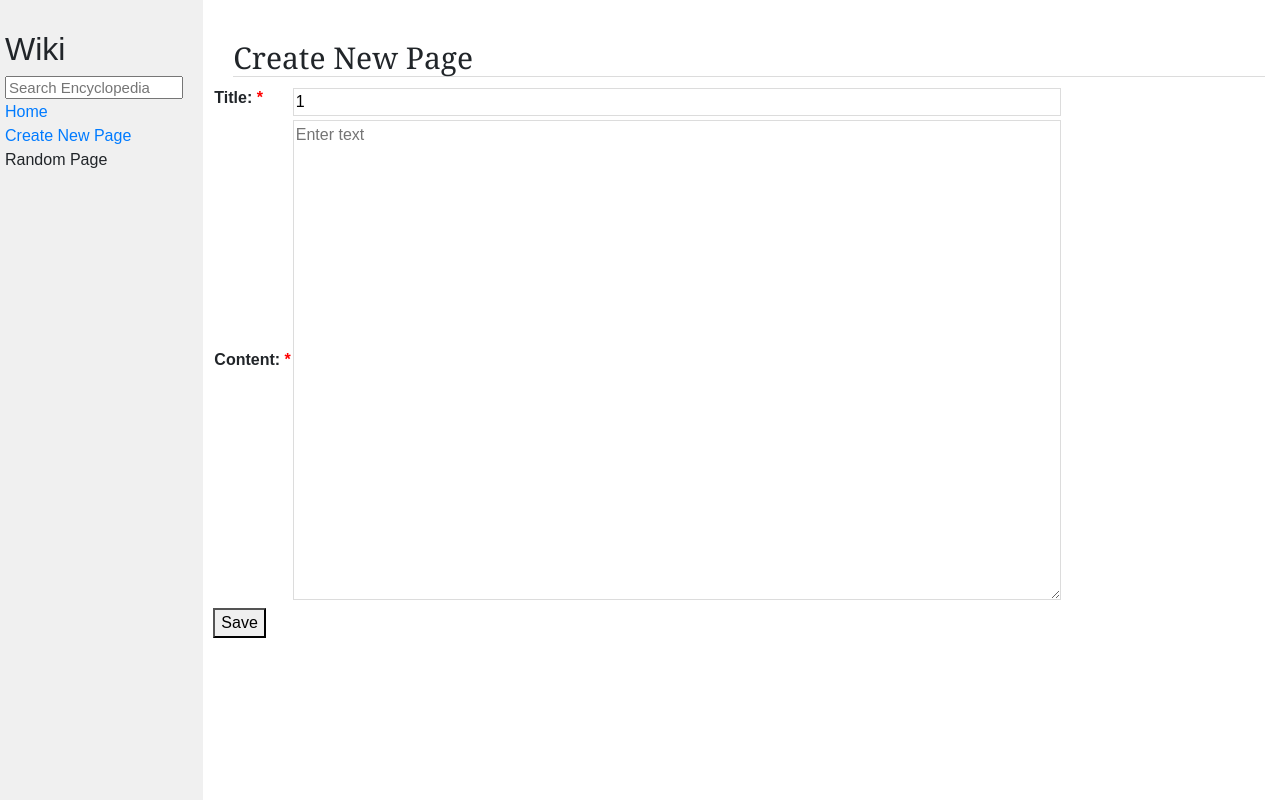
After one commit to oWahyudi/wiki, a Django app: page /edit/1 in a window 1280 px wide. The commit adds this page. Run offline with Django 3.2, Linux system fonts and the light colour scheme; some libraries are stand-ins or nearby versions.

Commit message:
Add NewPage and EditPage

```diff
--- /dev/null
+++ b/encyclopedia/forms.py
@@ -0,0 +1,35 @@
+from django import forms
+
+# Create your forms classes here.
+
+class ReadonlyTextInput(forms.TextInput):
+    def __init__(self, *args, **kwargs):
+        super(ReadonlyTextInput,self).__init__(*args,**kwargs)
+        self.attrs['readonly']=True
+
+
+class NewPageForm(forms.Form):
+    title_field = forms.CharField(
+        label="Title",
+        widget=forms.TextInput(attrs={'placeholder': 'Enter text','class':'textbox-medium'}),
+        required=True
+    )
+
+    content_field = forms.CharField(
+        label="Content",
+        widget=forms.Textarea(attrs={'placeholder': 'Enter text','class':'textarea-medium'}),
+        required=True
+    )
+
+class EditPageForm(forms.Form):
+    title_field = forms.CharField(
+        label="Title",
+        widget=forms.TextInput(attrs={'placeholder': 'Enter text','class':'textbox-medium', 'readonly':'readonly'}),
+        required=True
+    )
+
+    content_field = forms.CharField(
+        label="Content",
+        widget=forms.Textarea(attrs={'placeholder': 'Enter text','class':'textarea-medium'}),
+        required=True
+    )
--- /dev/null
+++ b/encyclopedia/static/encyclopedia/newpage.css
@@ -0,0 +1,22 @@
+label[for="id_content_field"]::after {
+    content: " *";
+    color: red;
+}
+
+label[for="id_title_field"]::after {
+    content: " *";
+    color: red;
+}
+
+
+.textbox-medium {
+    width: 60vw;
+    border:gainsboro solid 1px;
+}
+
+.textarea-medium {
+    width: 60vw;
+    height: 60vh;
+    border:gainsboro solid 1px;
+    height: 60vh;
+}
--- a/encyclopedia/static/encyclopedia/styles.css
+++ b/encyclopedia/static/encyclopedia/styles.css
@@ -86,10 +86,10 @@ body {
 }
 
 
-.main textarea {
+/* .main textarea {
     height: 90vh;
     width: 80%;
-}
+} */
 
 .main {
     padding: 10px;
--- a/encyclopedia/templates/encyclopedia/layout.html
+++ b/encyclopedia/templates/encyclopedia/layout.html
@@ -1,12 +1,12 @@
 {% load static %}
 
 <!DOCTYPE html>
-
 <html lang="en">
     <head>
         <title>{% block title %}{% endblock %}</title>
         <link rel="stylesheet" href="https://stackpath.bootstrapcdn.com/bootstrap/4.4.1/css/bootstrap.min.css" integrity="sha384-Vkoo8x4CGsO3+Hhxv8T/Q5PaXtkKtu6ug5TOeNV6gBiFeWPGFN9MuhOf23Q9Ifjh" crossorigin="anonymous">
         <link href="{% static 'encyclopedia/styles.css' %}" rel="stylesheet">
+        {% block pagelevelcss %}{% endblock%}
     </head>
     <body>
         <div class="row">
@@ -20,7 +20,7 @@
                     <a href="{% url 'encyclopedia:index' %}">Home</a>
                 </div>
                 <div>
-                    Create New Page
+                    <a href="{% url 'encyclopedia:create' %}">Create New Page</a>
                 </div>
                 <div>
                     Random Page
--- /dev/null
+++ b/encyclopedia/templates/encyclopedia/newpage.html
@@ -0,0 +1,17 @@
+{% extends "encyclopedia/layout.html" %}
+{% load static %}
+{% block title %}Encyclopedia{% endblock %}
+{% block pagelevelcss %}
+    <link href="{% static 'encyclopedia/newpage.css' %}" rel="stylesheet">
+{% endblock %}
+{% block body %}
+    <h1>Create New Page</h1>
+    <form method="post">
+       {% csrf_token %}
+       <table>{{ form }}</table>
+       <button type="submit">Save</button><br>
+       {% if error %}
+       <div class="error-message">{{ errormessage }}</div>
+       {% endif %}
+    </form>
+{% endblock %}
--- a/encyclopedia/templates/encyclopedia/title.html
+++ b/encyclopedia/templates/encyclopedia/title.html
@@ -13,6 +13,7 @@
         </div>
     {% else %}
         {{ content }}
+        <a href="{% url 'encyclopedia:edit' title=title %}" class="editpage">Edit Page</a>
     {% endif %}
 {% endautoescape %}
 {% endblock %}
--- a/encyclopedia/urls.py
+++ b/encyclopedia/urls.py
@@ -6,5 +6,8 @@ app_name="encyclopedia"
 urlpatterns = [
     path("", views.index, name="index"),
     path("wiki/<str:title>", views.title, name="title"),
-    path("search", views.search, name="search")
+    path("search", views.search, name="search"),
+    path("create", views.create, name="create"),
+    path("edit/<str:title>", views.edit, name="edit"),
+
 ]
--- a/encyclopedia/views.py
+++ b/encyclopedia/views.py
@@ -5,7 +5,7 @@ from django.shortcuts import render
 from django.http import HttpRequest,HttpResponseRedirect
 from django.urls import reverse
 from . import util
-
+from .forms import NewPageForm,EditPageForm
 
 def index(request):
     return render(request, "encyclopedia/index.html", {
@@ -41,3 +41,27 @@ def search(request):
             return render(request, "encyclopedia/index.html", {
                 "entries": filtered_entries
             })
+
+def create(request):
+    if request.method=="post":
+        form=NewPageForm(request.POST)
+    else:
+        form=NewPageForm()
+
+    return render(request, "encyclopedia/newpage.html", {
+        "form": form,
+        "errormessage": 'test',
+        'error': False
+    })
+
+def edit(request,title):
+    if request.method=="post":
+        form=EditPageForm(request.POST)
+    else:
+        form=EditPageForm(initial={'title_field': title})
+
+    return render(request, "encyclopedia/newpage.html", {
+        "form": form,
+        "errormessage": 'test',
+        'error': False
+    })
```
Also changed, not shown: other parts of encyclopedia/static/encyclopedia/styles.css (+40 -0 lines), encyclopedia/templates/encyclopedia/editpage.html (added).
